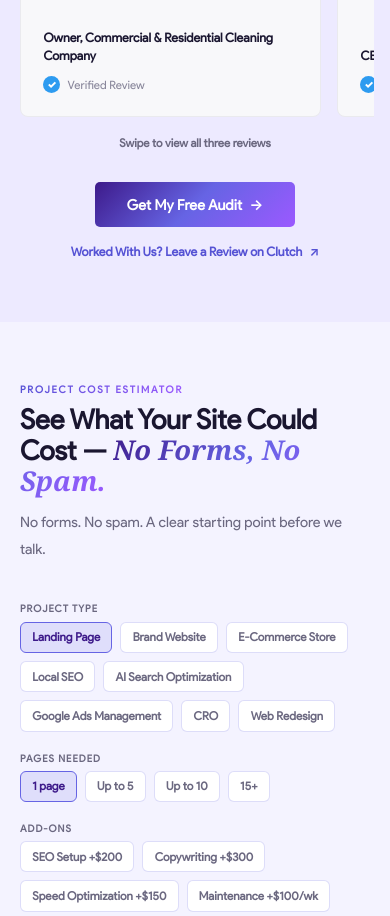
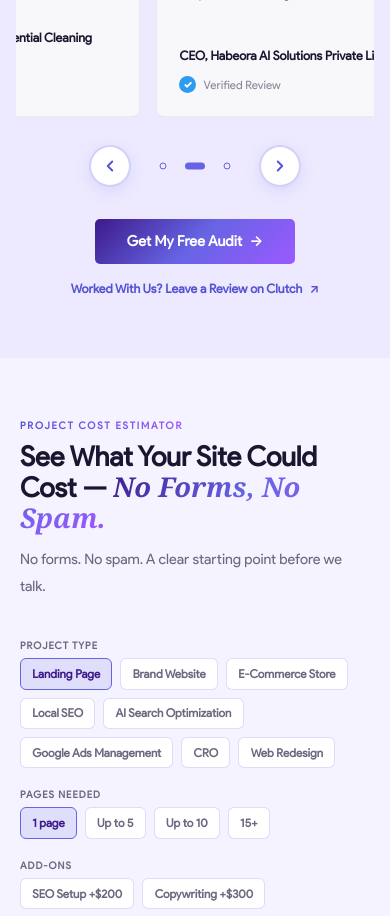
Before and after one commit to hafizabubakargill/rank-it-globally, a Next.js app: page / in a window 390 px wide. Shown: the part 9200-10116 px from the top of the page. Built offline with nearby package versions, Linux system fonts and the light colour scheme.

Commit message:
Add mobile Clutch review carousel

```diff
--- a/src/components/ClutchReviews.tsx
+++ b/src/components/ClutchReviews.tsx
@@ -1,3 +1,7 @@
+"use client";
+
+import { useCallback, useEffect, useRef, useState } from "react";
+
 type ClutchReview = {
   company: string;
   reviewer: string;
@@ -36,6 +40,84 @@ const reviews: ClutchReview[] = [
 ];
 
 export default function ClutchReviews() {
+  const sliderRef = useRef<HTMLDivElement>(null);
+  const scrollFrameRef = useRef<number | null>(null);
+  const [activeIndex, setActiveIndex] = useState(0);
+  const [isMobile, setIsMobile] = useState(false);
+  const [isPaused, setIsPaused] = useState(false);
+  const [reduceMotion, setReduceMotion] = useState(false);
+
+  const showReview = useCallback((index: number) => {
+    const slider = sliderRef.current;
+    if (!slider) return;
+
+    const nextIndex = (index + reviews.length) % reviews.length;
+    const card = slider.children.item(nextIndex);
+    if (!(card instanceof HTMLElement)) return;
+
+    slider.scrollTo({
+      left: card.offsetLeft - slider.offsetLeft,
+      behavior: "smooth",
+    });
+    setActiveIndex(nextIndex);
+  }, []);
+
+  useEffect(() => {
+    const mobileQuery = window.matchMedia("(max-width: 700px)");
+    const motionQuery = window.matchMedia("(prefers-reduced-motion: reduce)");
+    const updatePreferences = () => {
+      setIsMobile(mobileQuery.matches);
+      setReduceMotion(motionQuery.matches);
+    };
+
+    updatePreferences();
+    mobileQuery.addEventListener("change", updatePreferences);
+    motionQuery.addEventListener("change", updatePreferences);
+
+    return () => {
+      mobileQuery.removeEventListener("change", updatePreferences);
+      motionQuery.removeEventListener("change", updatePreferences);
+    };
+  }, []);
+
+  useEffect(() => {
+    if (!isMobile || isPaused || reduceMotion) return;
+
+    const timer = window.setInterval(() => {
+      showReview(activeIndex + 1);
+    }, 5000);
+
+    return () => window.clearInterval(timer);
+  }, [activeIndex, isMobile, isPaused, reduceMotion, showReview]);
+
+  const handleScroll = () => {
+    if (scrollFrameRef.current !== null) {
+      window.cancelAnimationFrame(scrollFrameRef.current);
+    }
+
+    scrollFrameRef.current = window.requestAnimationFrame(() => {
+      const slider = sliderRef.current;
+      if (!slider) return;
+
+      const cards = Array.from(slider.children).filter(
+        (card): card is HTMLElement => card instanceof HTMLElement,
+      );
+      const nearestIndex = cards.reduce((nearest, card, index) => {
+        const nearestDistance = Math.abs(
+          cards[nearest].offsetLeft - slider.scrollLeft,
+        );
+        const currentDistance = Math.abs(card.offsetLeft - slider.scrollLeft);
+        return currentDistance < nearestDistance ? index : nearest;
+      }, 0);
+
+      setActiveIndex(nearestIndex);
+    });
+  };
+
+  const resumeAfterInteraction = () => {
+    window.setTimeout(() => setIsPaused(false), 1200);
+  };
+
   return (
     <div className="clutch-reviews" aria-labelledby="clutchReviewsTitle">
       <header className="clutch-reviews-head rev">
@@ -71,8 +153,21 @@ export default function ClutchReviews() {
 
       <div
         className="clutch-review-grid"
+        ref={sliderRef}
         role="list"
         aria-label="Rank It Globally reviews on Clutch"
+        onScroll={handleScroll}
+        onMouseEnter={() => setIsPaused(true)}
+        onMouseLeave={() => setIsPaused(false)}
+        onFocusCapture={() => setIsPaused(true)}
+        onBlurCapture={(event) => {
+          if (!event.currentTarget.contains(event.relatedTarget)) {
+            setIsPaused(false);
+          }
+        }}
+        onPointerDown={() => setIsPaused(true)}
+        onPointerUp={resumeAfterInteraction}
+        onPointerCancel={resumeAfterInteraction}
       >
         {reviews.map((review, index) => (
           <article
@@ -110,8 +205,40 @@ export default function ClutchReviews() {
           </article>
         ))}
       </div>
-      <p className="clutch-slider-hint">Swipe to view all three reviews</p>
 
+      <div
+        className="clutch-slider-controls"
+        aria-label="Clutch review slider controls"
+      >
+        <button
+          className="vsl-btn"
+          type="button"
+          aria-label="Previous Clutch review"
+          onClick={() => showReview(activeIndex - 1)}
+        >
+          <SliderArrow direction="previous" />
+        </button>
+        <div className="vsl-dots">
+          {reviews.map((review, index) => (
+            <button
+              className={`vsl-dot${activeIndex === index ? " on" : ""}`}
+              type="button"
+              aria-label={`Show Clutch review ${index + 1}`}
+              aria-current={activeIndex === index ? "true" : undefined}
+              onClick={() => showReview(index)}
+              key={review.href}
+            />
+          ))}
+        </div>
+        <button
+          className="vsl-btn"
+          type="button"
+          aria-label="Next Clutch review"
+          onClick={() => showReview(activeIndex + 1)}
+        >
+          <SliderArrow direction="next" />
+        </button>
+      </div>
       <div className="clutch-actions rev d2">
         <a className="cta-e cta-e-lg" href="#audit">
           Get My Free Audit <span aria-hidden="true">→</span>
@@ -137,3 +264,28 @@ function Stars() {
     </span>
   );
 }
+
+function SliderArrow({
+  direction,
+}: {
+  direction: "previous" | "next";
+}) {
+  const points =
+    direction === "previous" ? "15 18 9 12 15 6" : "9 18 15 12 9 6";
+
+  return (
+    <svg
+      width="18"
+      height="18"
+      viewBox="0 0 24 24"
+      fill="none"
+      stroke="currentColor"
+      strokeWidth="2.5"
+      strokeLinecap="round"
+      strokeLinejoin="round"
+      aria-hidden="true"
+    >
+      <polyline points={points} />
+    </svg>
+  );
+}
--- a/src/styles/landing.css
+++ b/src/styles/landing.css
@@ -430,7 +430,7 @@ footer{border-top:1px solid rgba(102,100,228,.18);background:#EDEAFF}
 .clutch-verified{display:flex;align-items:center;gap:.45rem;margin-top:.7rem;color:#88869a;font-size:.72rem}
 .clutch-verified-icon{display:inline-flex;align-items:center;justify-content:center;width:17px;height:17px;border-radius:50%;background:#2d9bf0;color:#fff;font-size:.65rem;font-weight:900}
 .clutch-review-source-mark{width:10px;height:10px;border-radius:50%;background:#ff3d2e;box-shadow:0 0 0 3px rgba(255,61,46,.12)}
-.clutch-slider-hint{display:none}
+.clutch-slider-controls{display:none}
 .clutch-actions{display:flex;flex-direction:column;align-items:center;gap:1rem;margin-top:2.5rem;padding-bottom:.25rem}
 .clutch-review-link{display:inline-flex;align-items:center;justify-content:center;gap:.45rem;color:#5552d4;font-family:var(--fh);font-size:.82rem;font-weight:750;text-decoration:none;transition:color .25s ease,transform .25s ease}
 .clutch-review-link:hover{color:#32189c;transform:translateY(-2px)}
@@ -438,11 +438,15 @@ footer{border-top:1px solid rgba(102,100,228,.18);background:#EDEAFF}
 
 @media(max-width:700px){
   .clutch-review-grid{grid-template-columns:none;grid-auto-flow:column;grid-auto-columns:86%;gap:1rem;max-width:none;margin:2.25rem -.25rem 0;padding:0 .25rem .75rem;overflow-x:auto;overscroll-behavior-inline:contain;scroll-snap-type:x mandatory;scroll-padding-inline:.25rem;-webkit-overflow-scrolling:touch;scrollbar-width:none}
-  .clutch-review-grid::-webkit-scrollbar{display:none}
+  .clutch-review-grid::-webkit-scrollbar{display:none;width:0;height:0}
   .clutch-review-card{min-height:245px;padding:1.4rem;scroll-snap-align:start;scroll-snap-stop:always}
-  .clutch-slider-hint{display:block;margin:.45rem 0 0;color:var(--muted);font-family:var(--fh);font-size:.72rem;font-weight:650}
+  .clutch-slider-controls{display:flex;align-items:center;justify-content:center;gap:1rem;margin-top:1rem}
   .clutch-actions{width:100%;margin-top:2rem}
   .clutch-review-link{font-size:.78rem;line-height:1.45}
+}
+
+@media(prefers-reduced-motion:reduce){
+  .clutch-review-grid{scroll-behavior:auto}
 }
 
 /* Track — width set by JS */
```
